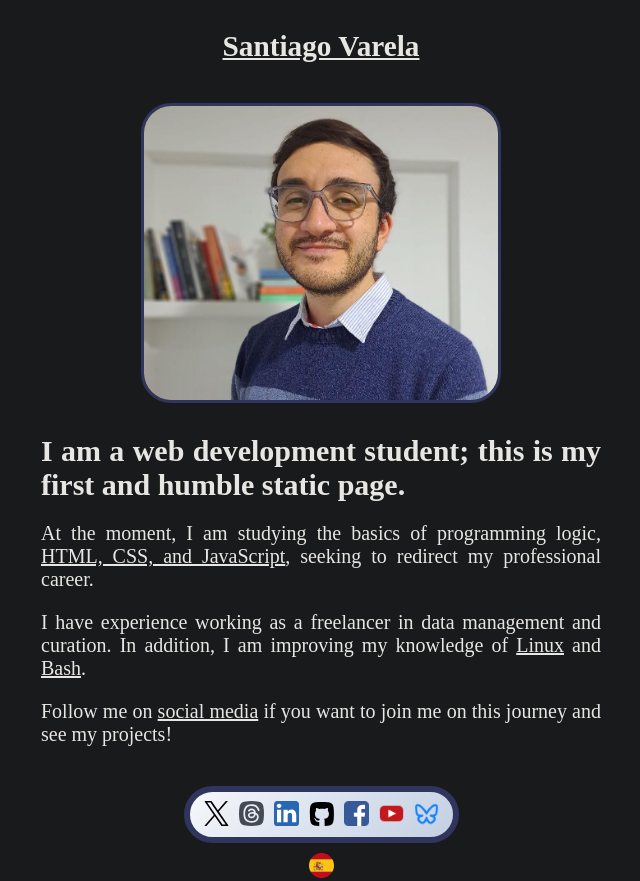
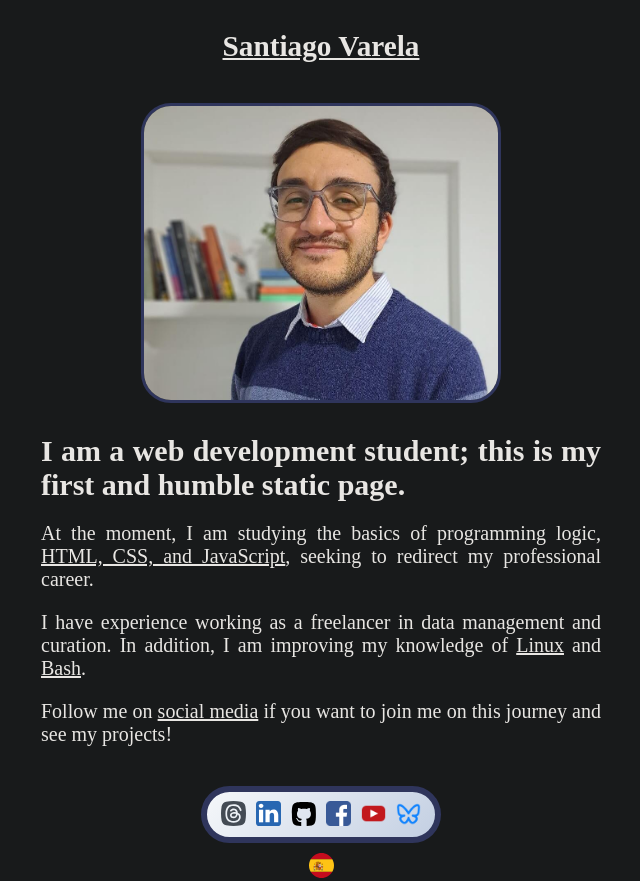
Before and after one commit to santiagovOK/personalpage-new, a website: page index.html in a window 1280 px wide. Shown: the whole page, without its empty margins (319-959 px from the left). Drawn offline with Linux system fonts and the light colour scheme; a web font is replaced by a local one.

Commit message:
Comment X icon on index and indexES

```diff
--- a/index.html
+++ b/index.html
@@ -36,9 +36,9 @@
         </section>
         <nav class="header__social-container">
             <ul class="header__social-list">
-                <li class="header__social-item"><a href="https://x.com/santiagovrela" title="My X profile"
+<!--                 <li class="header__social-item"><a href="https://x.com/santiagovrela" title="My X profile"
                         rel="noopener" target="_blank"><img src="assets/icons/x-logo.svg" alt="X"
-                            class="header__social-icon"></a></li>
+                            class="header__social-icon"></a></li> -->
                 <li class="header__social-item"><a href="https://www.threads.net/@santiagovrela"
                         title="My Threads profile" rel="noopener" target="_blank"><img src="assets/icons/threads.svg"
                             alt="Threads" class="header__social-icon"></a></li>
```
Also changed, not shown: indexES.html (+2 -2 lines).
